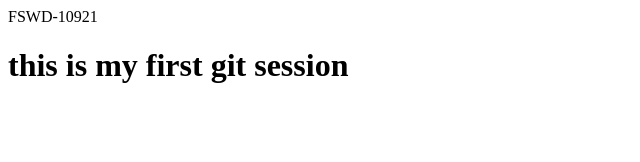
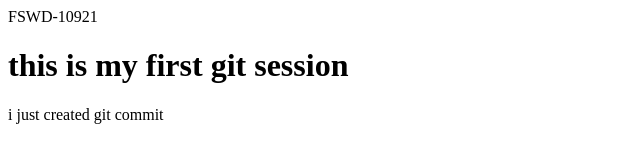
Before and after one commit to saikrishnacheruku/sai2848, a plain HTML site: page index48.html in a window 1280 px wide. Shown: the whole page, without its empty margins (0-640 px from the left). Drawn offline with Linux system fonts and the light colour scheme.

Commit message:
second commit

```diff
--- a/index48.html
+++ b/index48.html
@@ -10,6 +10,7 @@
 
 <body>
     <h1>this is my first git session</h1>
+    <p>i just created git commit</p>
 </body>
 
 </html>
```
